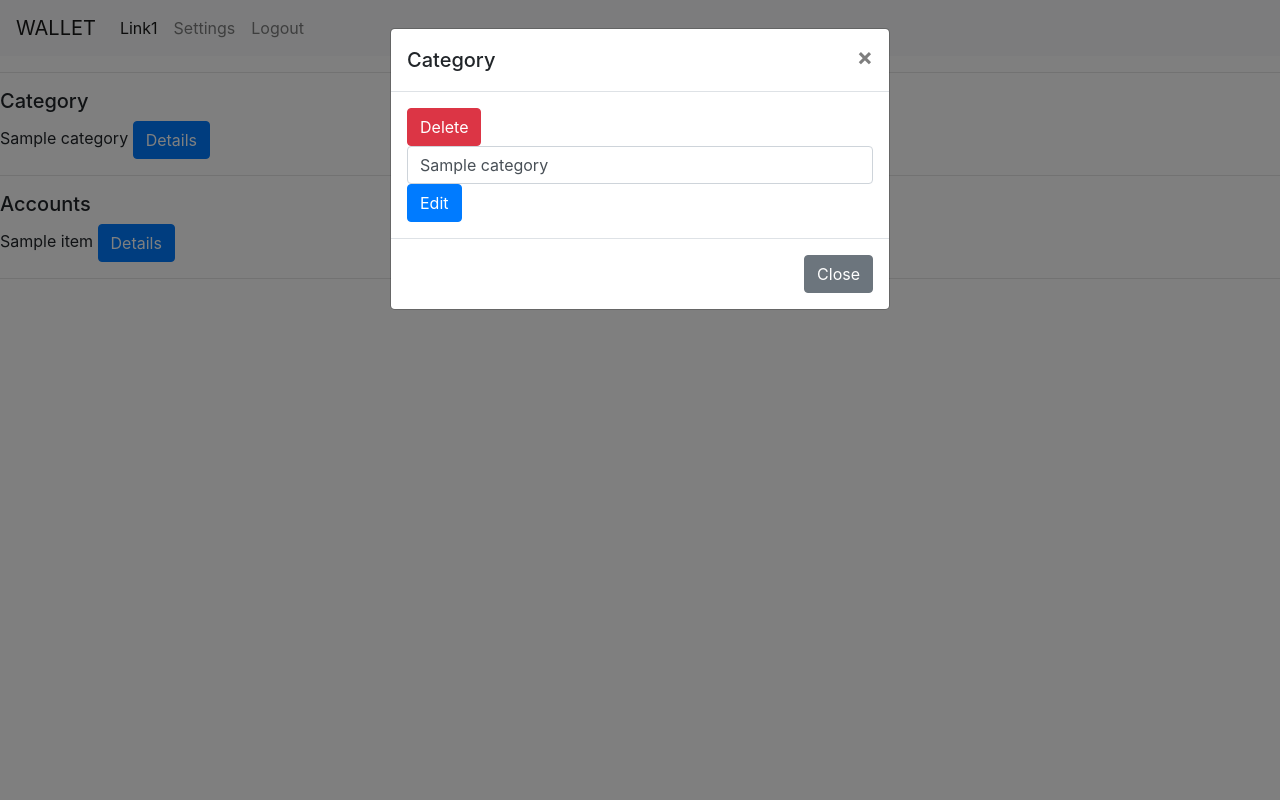
After one commit to n1ck940712/Wallet-App, a Django app: template walletapp/templates/walletapp/setting.html in a window 1280 px wide, after a click on "Details". The commit adds this page. Run offline with Django 3.2, Linux system fonts and the light colour scheme; the template is opened without the code that fills it: most values are stand-ins (such as "Sample title", 1, 10 or a date in 2020); some libraries are stand-ins or nearby versions.

Commit message:
working on settings page

```diff
--- a/walletapp/static/walletapp/app.js
+++ b/walletapp/static/walletapp/app.js
@@ -2,13 +2,24 @@ $(document).on('load', function (){
 
 })
 
-function functionA(from_account, ent_date, ent_time){
+function functionA(entry_id){
     $('.inviForm').html(`
-        <input type="hidden" name="del_entry_from" value="${from_account}">
-        <input type="hidden" name="del_entry_date" value="${ent_date}">
-        <input type="hidden" name="del_entry_time" value="${ent_time}">
+        <input type="hidden" name="entry_id" value="${entry_id}">
     `)
-    console.log(from_account)
-    console.log(ent_date)
-    console.log(ent_time)
 }
+
+function categoryDetail(category_id, category_name){
+    $('#edit_category_input').val(category_name)
+    $('.inviForm').html(`
+        <input type="hidden" name="category_id" value="${category_id}">
+    `)
+}
+
+function accountDetail(account_id, account_name, account_balance, account_type){
+    $('#edit_account_name').val(account_name)
+    $('#edit_account_balance').val(account_balance)
+    $('#edit_account_type').val(account_type)
+    $('.inviForm').html(`
+        <input type="hidden" name="account_id" value="${account_id}">
+    `)
+}
--- a/walletapp/templates/walletapp/layout.html
+++ b/walletapp/templates/walletapp/layout.html
@@ -17,7 +17,7 @@
                         <a class="nav-link" href="#">Link1</a>
                     </li>
                     <li class="nav-item">
-                        <a class="nav-link" href="#">Link2</a>
+                        <a class="nav-link" href="{% url 'settingPage' %}">Settings</a>
                     </li>
                     <li class="nav-item">
                         <a class="nav-link" href="{% url 'signout' %}">Logout</a>
--- /dev/null
+++ b/walletapp/templates/walletapp/setting.html
@@ -0,0 +1,86 @@
+{% extends 'walletapp/layout.html' %}
+{% block title %}Settings{% endblock %}
+{% block body %}
+<div class="categoryContainer">
+    <hr>
+    <h5>Category</h5>
+    {% for item in category %}
+    <div class="categorySub">
+        <span>{{item.category}}</span>
+        <button type="button" class="btn btn-primary" data-toggle="modal" data-target="#categoryModal" onclick="categoryDetail('{{item.id}}', '{{item.category}}')">Details</button>
+    </div>
+    {% endfor %}
+</div>
+<div class="accountContainer">
+    <hr>
+    <h5>Accounts</h5>
+    {% for item in accounts %}
+    <div class="accountSub">
+        <span>{{item}}</span>
+        <button type="button" class="btn btn-primary" data-toggle="modal" data-target="#accountModal" onclick="accountDetail('{{item.id}}', '{{item.accountName}}', '{{item.accountBalance}}', '{{item.accountType}}')">Details</button>
+    </div>
+    {% endfor %}
+</div>
+<hr>
+<div class="modal fade" id="categoryModal" tabindex="-1" role="dialog" aria-labelledby="categoryModalLabel" aria-hidden="true">
+    <div class="modal-dialog" role="document">
+        <div class="modal-content">
+            <div class="modal-header">
+                <h5 class="modal-title" id="categoryModalLabel">Category</h5>
+                <button type="button" class="close" data-dismiss="modal" aria-label="Close" >
+                    <span aria-hidden="true">&times;</span>
+                </button>
+            </div>
+            <div class="modal-body">
+                <form action="deleteCategory" method="post">
+                    {% csrf_token %}
+                    <div class="inviForm"></div>
+                    <button type="submit" class="btn btn-danger" name="button">Delete</button>
+                </form>
+                <form action="editCategory" method="post">
+                    {% csrf_token %}
+                    <div class="inviForm"></div>
+                    <input type="text" class="form-control" name="edit_category_input" id="edit_category_input">
+                    <button type="submit" class="btn btn-primary" name="button">Edit</button>
+                </form>
+            </div>
+            <div class="modal-footer">
+                <button type="button" class="btn btn-secondary" data-dismiss="modal">Close</button>
+            </div>
+        </div>
+    </div>
+</div>
+<div class="modal fade" id="accountModal" tabindex="-1" role="dialog" aria-labelledby="accountModalLabel" aria-hidden="true">
+    <div class="modal-dialog" role="document">
+        <div class="modal-content">
+            <div class="modal-header">
+                <h5 class="modal-title" id="accountModalLabel">Account</h5>
+                <button type="button" class="close" data-dismiss="modal" aria-label="Close" >
+                    <span aria-hidden="true">&times;</span>
+                </button>
+            </div>
+            <div class="modal-body">
+                <form action="deleteAccount" method="post">
+                    {% csrf_token %}
+                    <div class="inviForm"></div>
+                    <button type="submit" class="btn btn-danger" name="button">Delete</button>
+                </form>
+                <form action="editAccount" method="post">
+                    {% csrf_token %}
+                    <div class="inviForm"></div>
+                    <label for="edit_account_name">Account Name</label>
+                    <input type="text" class="form-control" name="edit_account_name" id="edit_account_name">
+                    <label for="edit_account_balance">Account Balance</label>
+                    <input type="text" class="form-control" name="edit_account_balance" id="edit_account_balance">
+                    <label for="edit_account_type">Account Type</label>
+                    <input type="text" class="form-control" name="edit_account_type" id="edit_account_type">
+                    <button type="submit" class="btn btn-primary" name="button">Edit</button>
+                </form>
+            </div>
+            <div class="modal-footer">
+                <button type="button" class="btn btn-secondary" data-dismiss="modal">Close</button>
+            </div>
+        </div>
+    </div>
+</div>
+{% endblock %}
```
Also changed, not shown: walletapp/templates/walletapp/edit.html (added, +19 -0 lines), walletapp/templates/walletapp/index.html (+52 -24 lines), walletapp/urls.py (+8 -1 lines), walletapp/views.py (+93 -2 lines), db.sqlite3.
